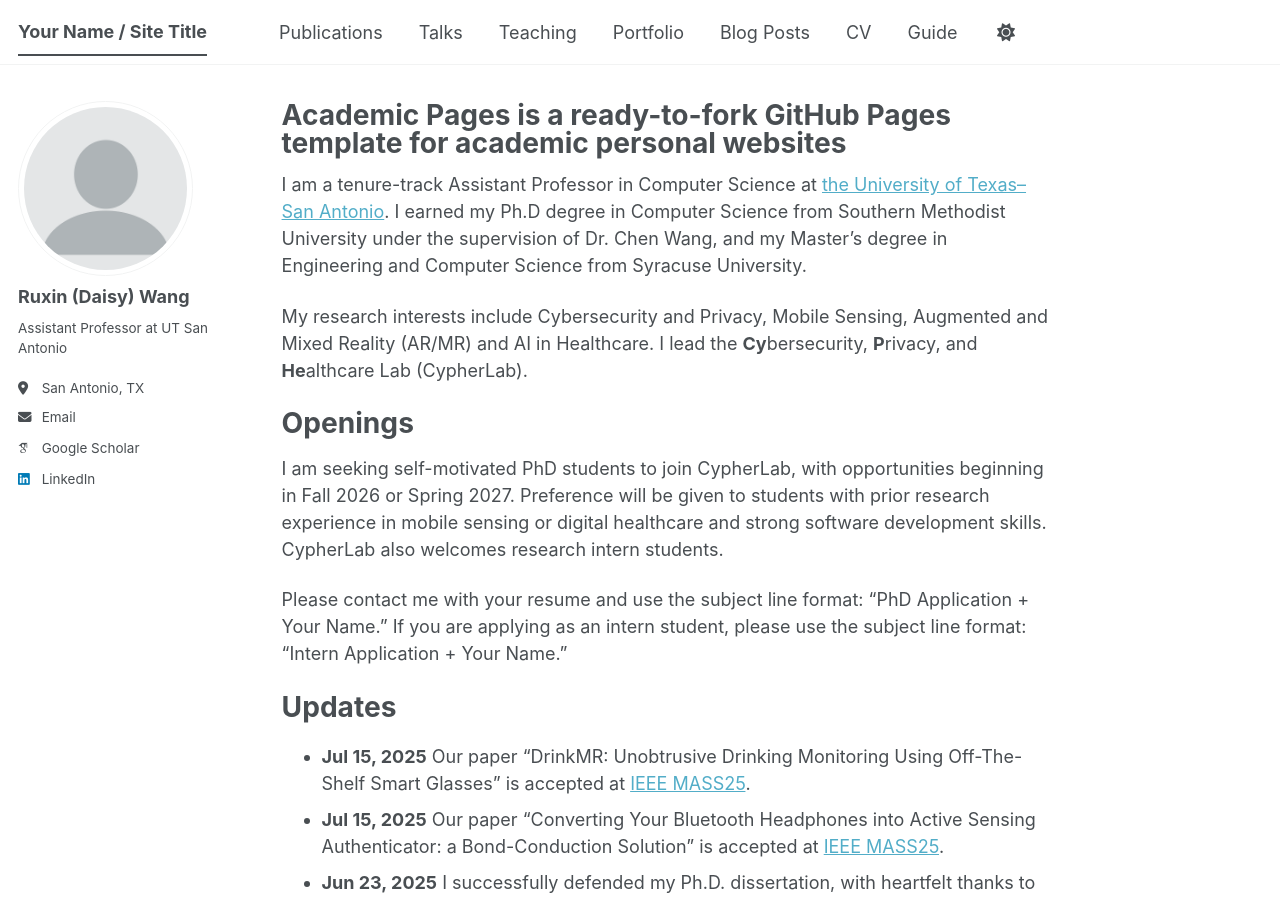
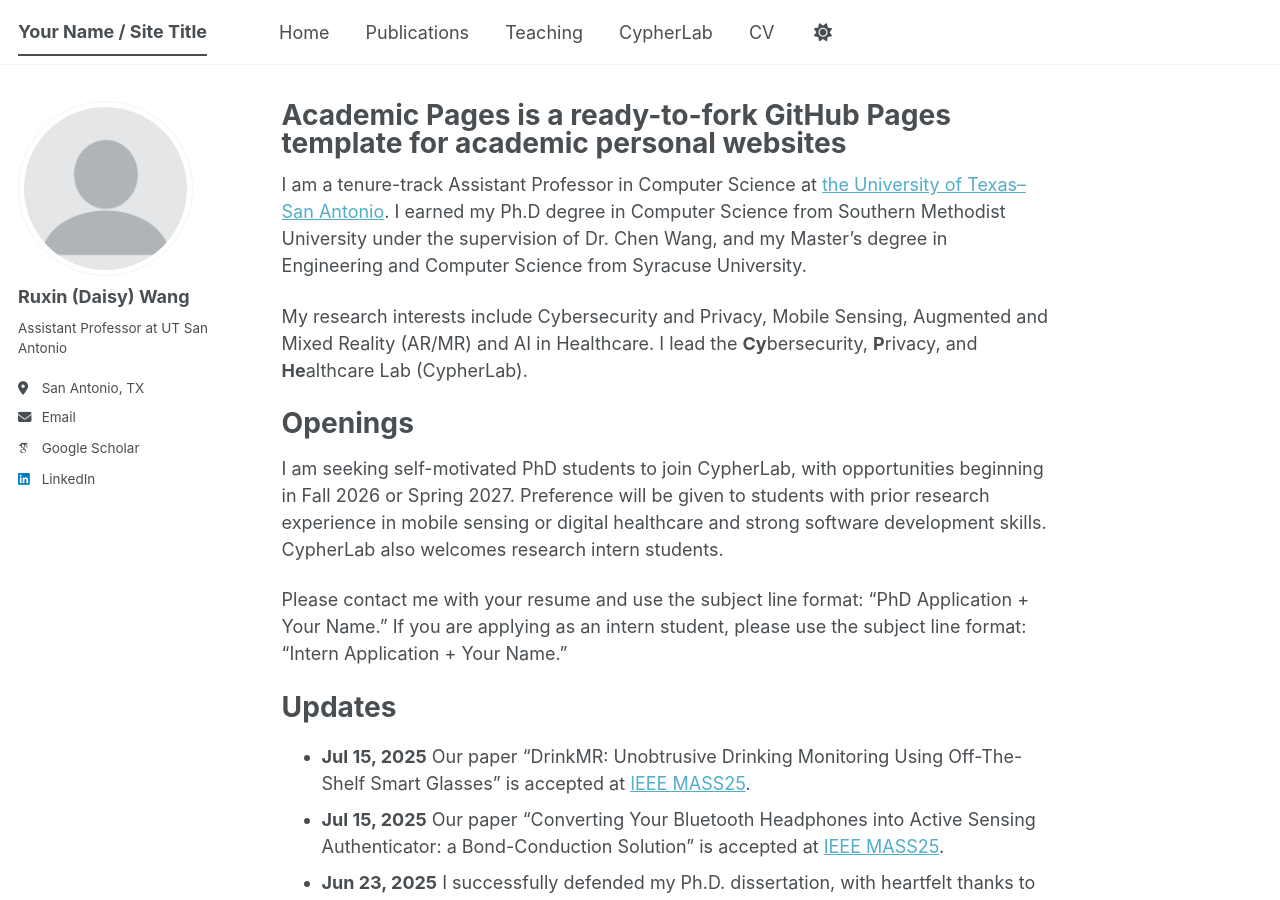
Before and after one commit to DaisyWang00/DaisyWang00.github.io, a Jekyll site: the page built from _pages/about.md, in a window 1280 px wide and 900 px high. Built offline with Jekyll 4.4.1, drawn with Linux system fonts in a browser that asks for light colours; some web fonts are replaced; a script bundle is joined from its source files by our own code; library files that are not in the unit come from our copies.

Commit message:
Update navigation.yml

```diff
--- a/_data/navigation.yml
+++ b/_data/navigation.yml
@@ -8,20 +8,20 @@
 #      Markdown formatted page while the second is generated using JSON.
 
 main:
+  - title: "Home"
+    url: /
+
   - title: "Publications"
     url: /publications/
 
-  - title: "Talks"
-    url: /talks/
+  #- title: "Research"
+  #  url: /talks/
 
   - title: "Teaching"
     url: /teaching/
 
-  - title: "Portfolio"
+  - title: "CypherLab"
     url: /portfolio/
-
-  - title: "Blog Posts"
-    url: /year-archive/
 
   - title: "CV"
     url: /cv/
@@ -29,5 +29,5 @@ main:
   # - title: "CV"
   #   url: /cv-json/
 
-  - title: "Guide"
-    url: /markdown/
+  #- title: "Guide"
+  #  url: /markdown/
```
